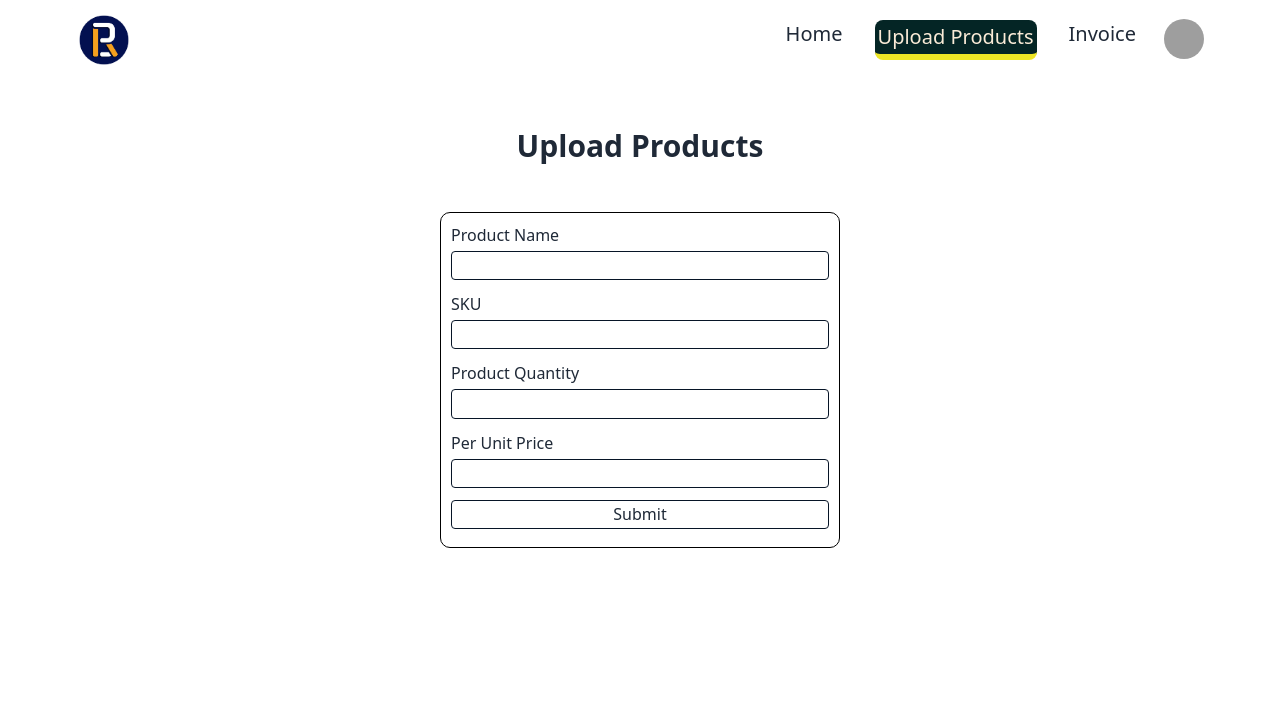
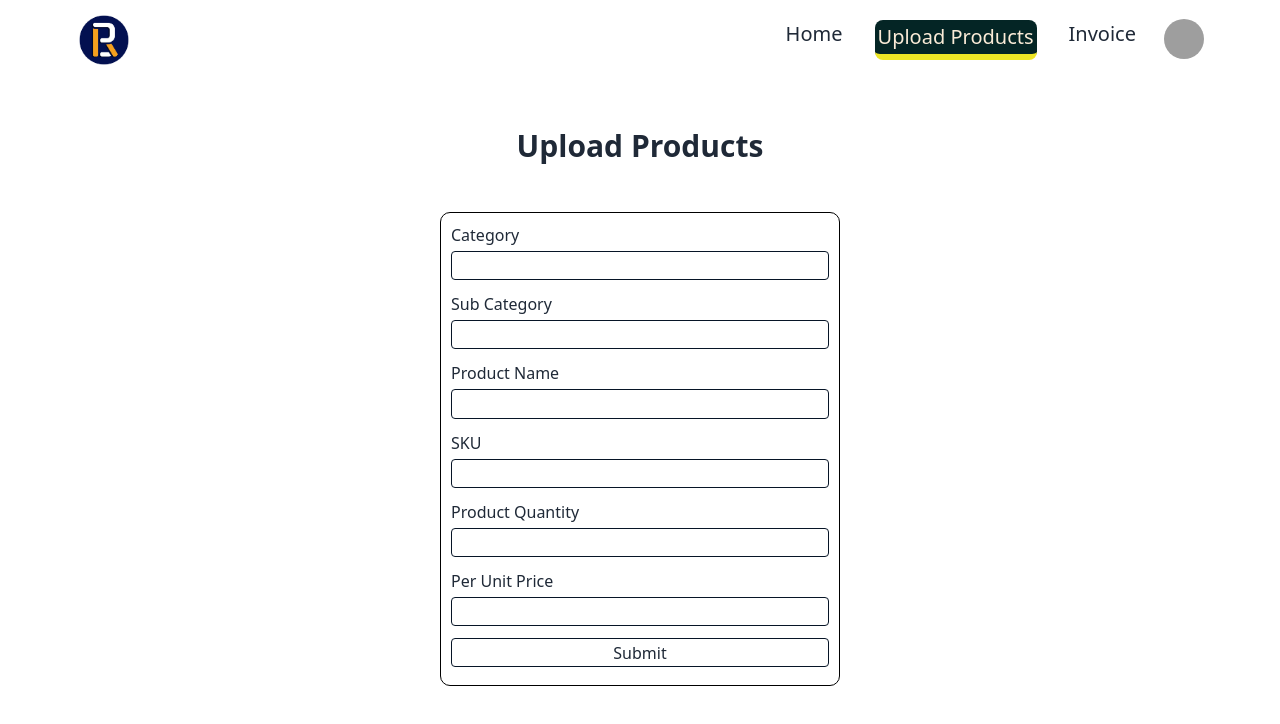
Before and after one commit to Sayeedifty1/robaaz_inventory, a React (Vite) app in the folder Client/: page /upload-product in a window 1280 px wide. Shown: the top 724 px of the page. Built offline with nearby package versions, Linux system fonts and the light colour scheme; grey boxes are pictures that could not be loaded.

Commit message:
Udated category

```diff
--- a/Client/index.html
+++ b/Client/index.html
@@ -2,9 +2,9 @@
 <html lang="en" data-theme="light">
   <head>
     <meta charset="UTF-8" />
-    <link rel="icon" type="image/svg+xml" href="/vite.svg" />
+    <link rel="icon" type="image/svg+xml" href="/Robazz.png" />
     <meta name="viewport" content="width=device-width, initial-scale=1.0" />
-    <title>Vite + React</title>
+    <title>Robazz Inventory</title>
   </head>
   <body>
     <div id="root"></div>
--- a/Client/src/Pages/Products.jsx
+++ b/Client/src/Pages/Products.jsx
@@ -11,6 +11,7 @@ const Products = () => {
         quantity: 0,
         price: 0,
     });
+    // eslint-disable-next-line no-unused-vars
     const [selectedProduct, setSelectedProduct] = useState(null);
 
 
@@ -38,7 +39,17 @@ const Products = () => {
     const columns = [
         {
             name: 'SL No.',
-            selector: 'serialNumber',
+            selector: (row, index) => index + 1,
+            sortable: true,
+        },
+        {
+            name: 'Category',
+            selector: 'category',
+            sortable: true,
+        },
+        {
+            name: 'Sub Category',
+            selector: 'subCategory',
             sortable: true,
         },
         {
--- a/Client/src/Pages/UploadProduct.jsx
+++ b/Client/src/Pages/UploadProduct.jsx
@@ -32,6 +32,10 @@ const UploadProduct = () => {
         <div>
             <h3 className="text-center text-3xl font-bold my-12">Upload Products</h3>
             <form className="flex form flex-col gap-1 " onSubmit={handleSubmit(onSubmit)}>
+                <label htmlFor="">Category</label>
+                <input {...register("category", { required: true})} />
+                <label htmlFor="">Sub Category</label>
+                <input {...register("subCategory", { required: true})} />
                 <label htmlFor="">Product Name</label>
                 <input {...register("productName", { required: true})} />
                 <label htmlFor="">SKU</label>
```
Also changed, not shown: 1 other file (tests, documents, lock files or other folders).
